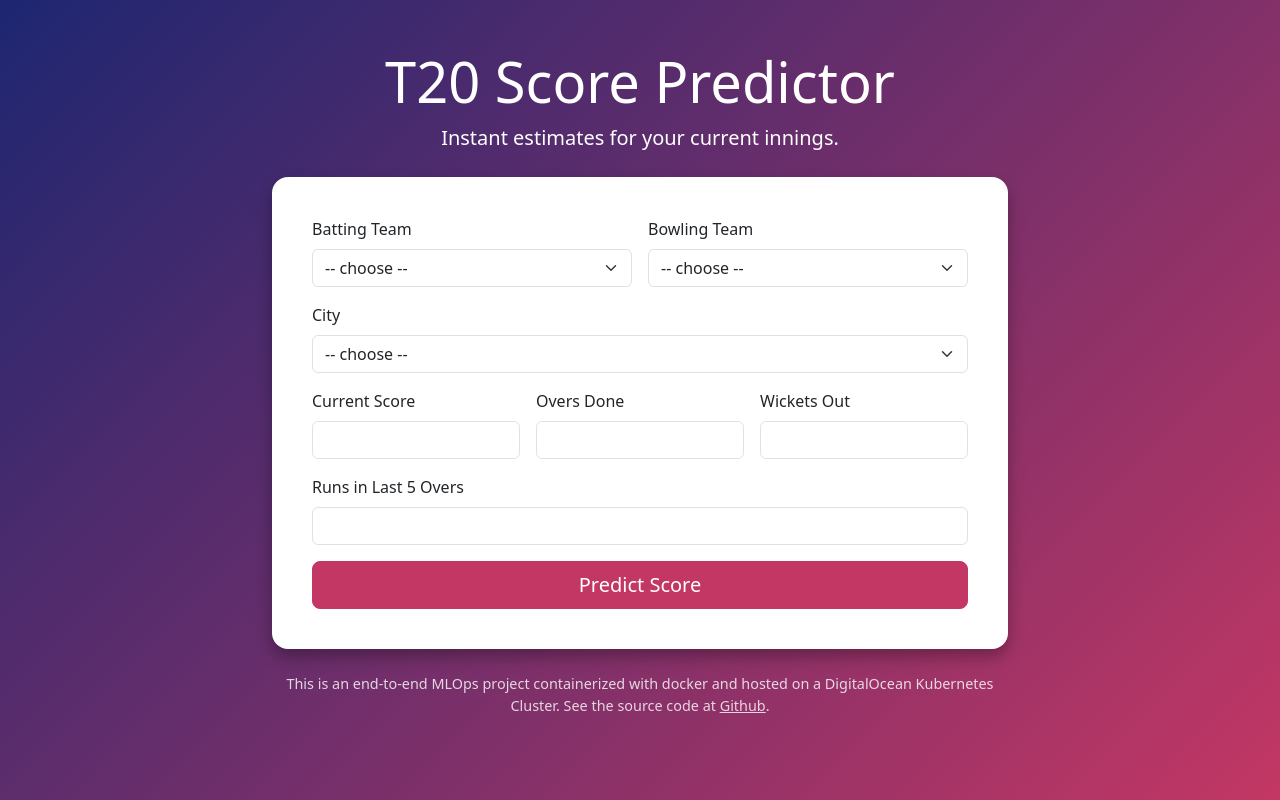
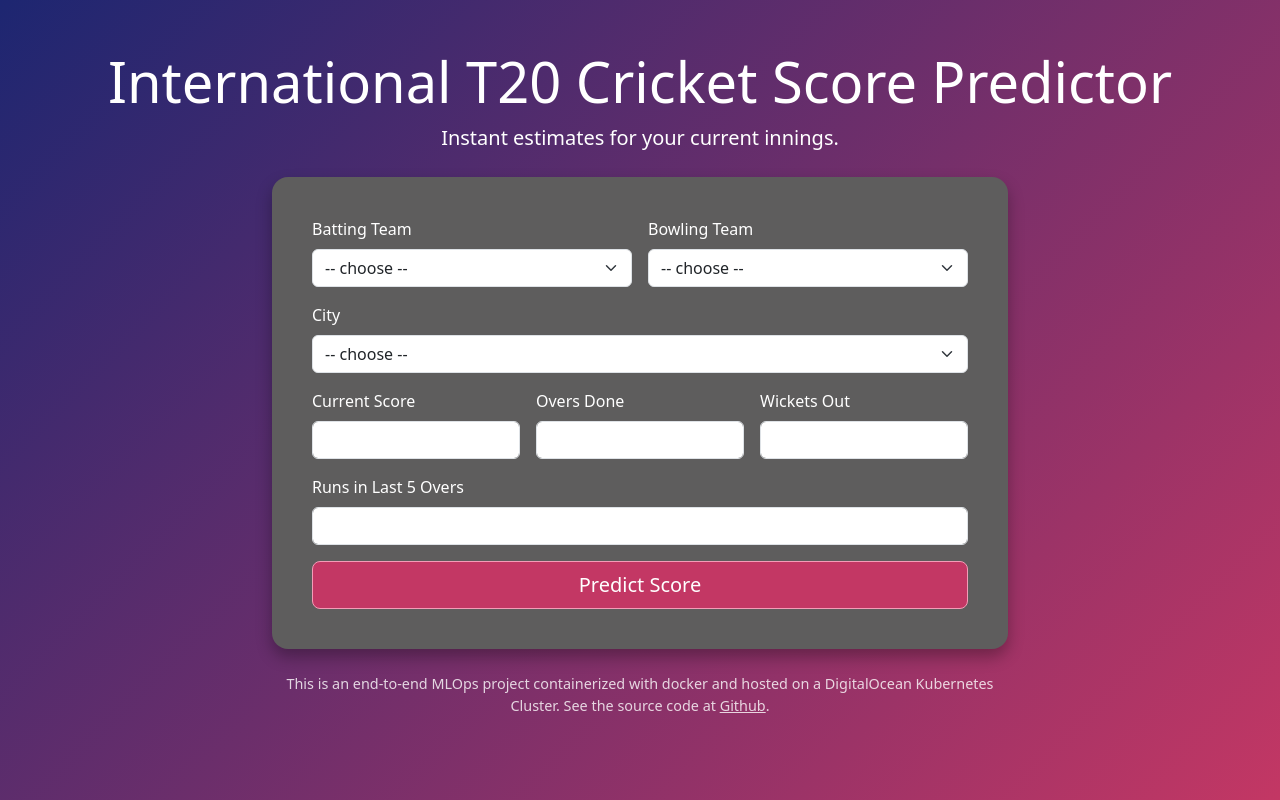
Before and after one commit to srikara202/Cricket-T20-Score-Predictor-MLOps, a Flask app: page / in a window 1280 px wide. Run offline with Flask 3, Linux system fonts and the light colour scheme; parts of the project's set-up code (start-up, migrations or seed data) failed here and were passed over.

Commit message:
final deployment

```diff
--- a/flask_app/templates/index.html
+++ b/flask_app/templates/index.html
@@ -19,16 +19,19 @@
         min-height: 100vh;
       }
       .card {
+        background-color: #5e5d5d;         /* make card black */
+        color: #f8f8f8;                    /* ensure all text inside is white */
         border: none;
         border-radius: 1rem;
         box-shadow: 0 0.5rem 1rem rgba(0,0,0,0.3);
       }
       .form-label {
         font-weight: 500;
+        color: #fff;                    /* reinforce white labels */
       }
       .btn-primary {
         background-color: #c33764;
-        border-color: #c33764;
+        border-color: #f49cb7;
       }
       .result-card {
         background-color: rgba(255,255,255,0.1);
@@ -37,10 +40,12 @@
         padding: 1rem;
         margin-top: 1rem;
         text-align: center;
+        color: #fff;                    /* white text in result box */
       }
       .footer-text {
         font-size: 0.9rem;
         opacity: 0.8;
+        color: #fff;
       }
       .footer-text a {
         color: #fff;
@@ -51,7 +56,7 @@
   <body>
     <div class="container py-5">
       <div class="text-center mb-4">
-        <h1 class="display-4">T20 Score Predictor</h1>
+        <h1 class="display-4">International T20 Cricket Score Predictor</h1>
         <p class="lead">Instant estimates for your current innings.</p>
       </div>
       <div class="row justify-content-center">
```
Also changed, not shown: README.md.
